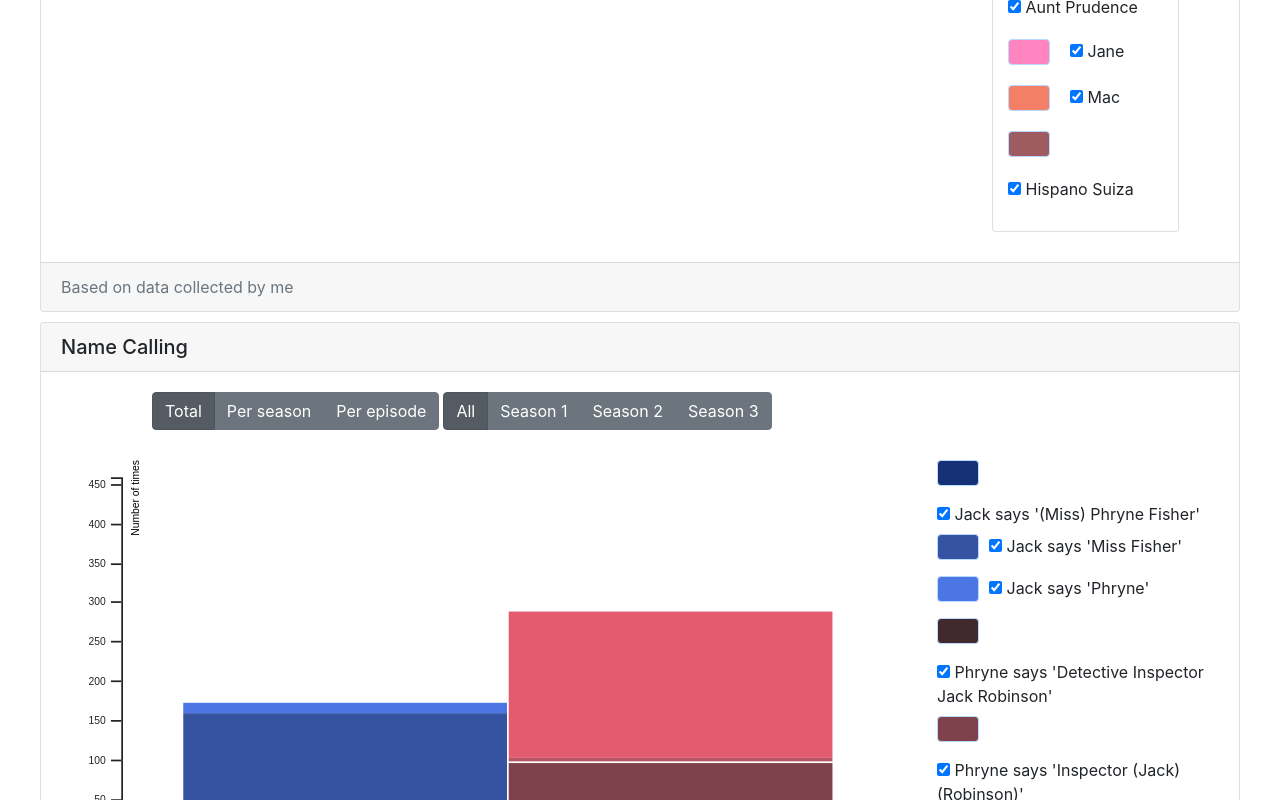
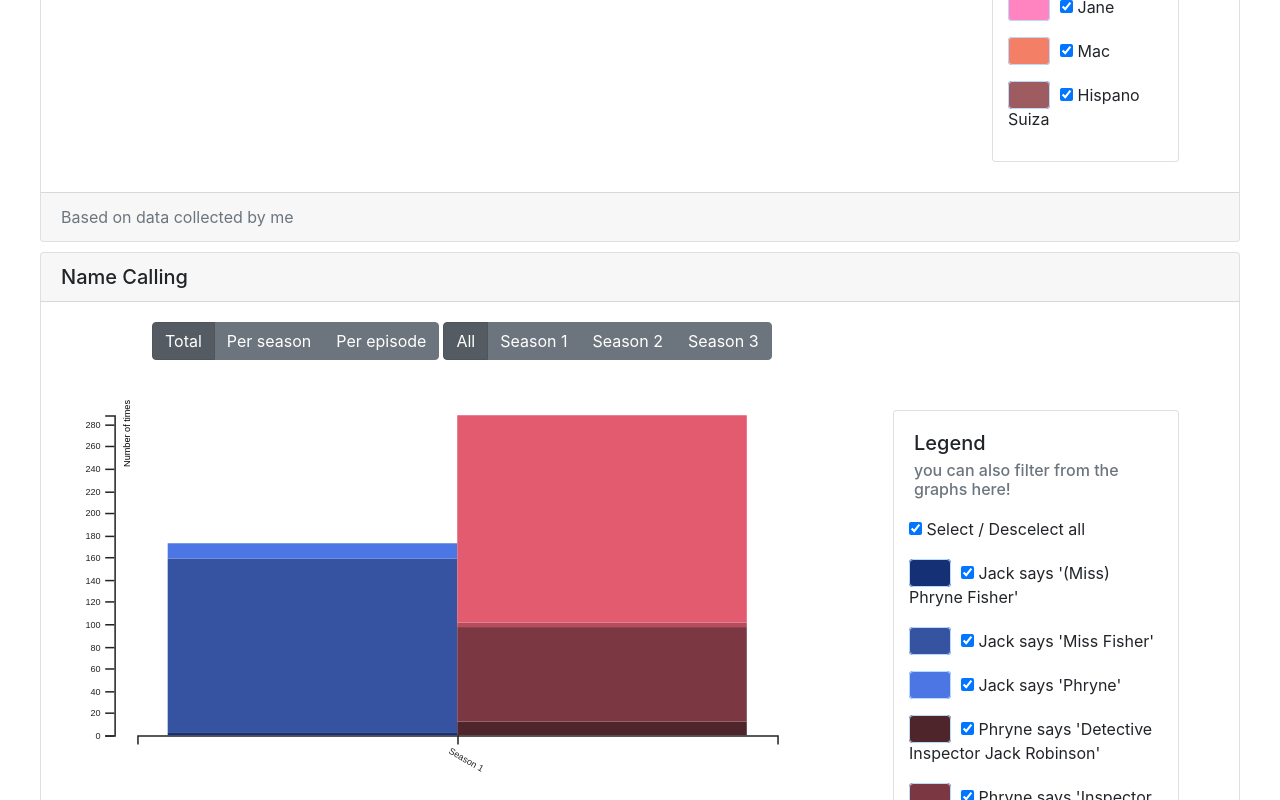
Before and after one commit to marinaFrey/missFisher, an Angular app: page /home in a window 1280 px wide. Shown: the part 1740-2540 px from the top of the page. Built offline with nearby package versions, Linux system fonts and the light colour scheme.

Commit message:
name calling funcionando

```diff
--- a/src/app/visualizations/name-calling-visualization/name-calling-visualization.component.html
+++ b/src/app/visualizations/name-calling-visualization/name-calling-visualization.component.html
@@ -3,19 +3,19 @@
     <div class="card-body">
         <div class="row justify-content-center align-items-center" style="margin-bottom: 30px">
 
-          <div class="btn-group mr-1" role="group" aria-label="grouping methods">
-              <button type="button" class="btn btn-secondary" data-toggle="tooltip" title="Some text" [ngClass]='{"active":graphTypeSelection==0}'
+            <div class=" btn-group mr-1 group-button" role="group" aria-label="grouping methods">
+                <button type="button" class="btn btn-secondary" [ngClass]='{"active":graphTypeSelection==0}'
                     (click)="graphTypeSelection = 0; createVisualization()">Total</button>
                 <button type="button" class="btn btn-secondary" [ngClass]='{"active":graphTypeSelection==1}' (click)="graphTypeSelection = 1; createVisualization()">Per season</button>
                 <button type="button" class="btn btn-secondary" [ngClass]='{"active":graphTypeSelection==2}' (click)="graphTypeSelection = 2; createVisualization()">Per episode</button>
             </div>
-          <div class="btn-group mr-2" role="group" aria-label="season selection" [ngClass]='{"hidden": graphTypeSelection == 1}'>
+            <div class=" btn-group mr-2 group-button" role="group" aria-label="season selection" [ngClass]='{"hidden": graphTypeSelection == 1}'>
                 <button type="button" class="btn btn-secondary" [ngClass]='{"active":seasonSelection==0}' (click)="seasonSelection = 0; createVisualization()">All</button>
                 <button type="button" class="btn btn-secondary" [ngClass]='{"active":seasonSelection==1}' (click)="seasonSelection = 1; createVisualization()">Season 1</button>
                 <button type="button" class="btn btn-secondary" [ngClass]='{"active":seasonSelection==2}' (click)="seasonSelection = 2; createVisualization()">Season 2</button>
                 <button type="button" class="btn btn-secondary" [ngClass]='{"active":seasonSelection==3}' (click)="seasonSelection = 3; createVisualization()">Season 3</button>
             </div>
-          <div class="btn-group mr-3" role="group" aria-label="graph style selection" [ngClass]='{"hidden": graphTypeSelection != 1}'>
+            <div class=" btn-group mr-3 group-button" role="group" aria-label="graph style selection" [ngClass]='{"hidden": graphTypeSelection != 1}'>
                 <button type="button" class="btn btn-secondary" [ngClass]='{"active":graphStyleSelection==0}' (click)="graphStyleSelection = 0; createVisualization()">
                     By number of times
                 </button>
@@ -25,7 +25,7 @@
             </div>
         </div>
         <div class="row justify-content-center">
-          <div class="col-9">
+            <div class="col-xl-8 col-md-12 col-sm-12">
 
                 <div id="vizcontainer" class="svg-container">
                     <svg id="nameCallingViz" class="svg-content-responsive" style="width:100%;" viewBox="0 0 500 300"></svg>
@@ -33,17 +33,29 @@
 
             </div>
 
-          <div class="col-3">
+            <div class="col-xl-4 col-md-12 col-sm-12">
+                <div class="card">
+                    <div class="card-body">
+                        <h5 class="card-title">Legend</h5>
+                        <h6 class="card-subtitle mb-2 text-muted">you can also filter from the graphs here!</h6>
+                        <div class="row">
+                            <label style="margin: 10px;">
+                                <input type="checkbox" [(ngModel)]='selectAll' (change)="changeFilterSelection();"> Select / Descelect all
+                            </label>
+                        </div>
                         <div *ngFor="let characterInfo of charactersInfo; let i = index">
-                  <div class="row">
-                      <div class="alert alert-primary " [ngStyle]="{'background': characterInfo.color, 'border-color':characterInfo.highlight}"
-                          style="margin-right: 10px;">
-                      </div>
-                      <label>
+                            <div class="row" >
+
+                                <label style="margin: 10px;">
+                                    <span class="alert alert-primary " [ngStyle]="{'background': characterInfo.color, 'border-color':characterInfo.highlight}" style="padding-top:3px;padding-bottom:3px;margin-right: 10px;">
+                                    </span>
                                     <input type="checkbox" [(ngModel)]='characterInfo.isShowing' (change)="createVisualization();"> {{characterInfo.label}}
                                 </label>
                             </div>
                         </div>
+                    </div>
+                </div>
+
             </div>
         </div>
     </div>
--- a/src/app/visualizations/name-calling-visualization/name-calling-visualization.component.ts
+++ b/src/app/visualizations/name-calling-visualization/name-calling-visualization.component.ts
@@ -16,15 +16,16 @@ export class NameCallingVisualizationComponent extends VisualizationComponent im
   parsedData;
   seasonSelection = 0; // 0 = all seasons
   graphTypeSelection = 0; // 0 = sum 1 = per season 2 = per episode
+  selectAll = true;
 
   charactersInfo = [
-    { name: "Jack", label: "Jack says '(Miss) Phryne Fisher'", color: "#163075ff", hightlight: "#2d447fff", isShowing: true },
-    { name: "Jack", label: "Jack says 'Miss Fisher'", color: "#3553a0ff", hightlight: "#4b62aaff", isShowing: true },
-    { name: "Jack", label: "Jack says 'Phryne'", color: "#4b76e4ff", hightlight: "#081c51ff", isShowing: true },
-    { name: "Phryne", label: "Phryne says 'Detective Inspector Jack Robinson'", color: "#42292dff", hightlight: "#221619ff", isShowing: true },
-    { name: "Phryne", label: "Phryne says 'Inspector (Jack) (Robinson)'", color: "#7f414bff", hightlight: "#633139ff", isShowing: true },
-    { name: "Phryne", label: "Phryne says 'Jack Robinson'", color: "#b65664ff", hightlight: "#98404dff", isShowing: true },
-    { name: "Phryne", label: "Phryne says 'Jack'", color: "#e25b6fff", hightlight: "#be495aff", isShowing: true }
+    { name: "Jack", label: "Jack says '(Miss) Phryne Fisher'", color: "#163075ff", hightlight: "#102252ff", isShowing: true },
+    { name: "Jack", label: "Jack says 'Miss Fisher'", color: "#3553a0ff", hightlight: "#284284ff", isShowing: true },
+    { name: "Jack", label: "Jack says 'Phryne'", color: "#4b76e4ff", hightlight: "#3b62c7ff", isShowing: true },
+    { name: "Phryne", label: "Phryne says 'Detective Inspector Jack Robinson'", color: "#4e252bff", hightlight: "#42171eff", isShowing: true },
+    { name: "Phryne", label: "Phryne says 'Inspector (Jack) (Robinson)'", color: "#7c3842ff", hightlight: "#60252eff", isShowing: true },
+    { name: "Phryne", label: "Phryne says 'Jack Robinson'", color: "#b74d5cff", hightlight: "#9f4552ff", isShowing: true },
+    { name: "Phryne", label: "Phryne says 'Jack'", color: "#e25b6fff", hightlight: "#c14b5dff", isShowing: true }
   ];
 
   constructor() {
@@ -74,6 +75,13 @@ export class NameCallingVisualizationComponent extends VisualizationComponent im
     }
 
 
+  }
+
+  changeFilterSelection() {
+    for (var i = 0; i < this.charactersInfo.length; i++) {
+      this.charactersInfo[i].isShowing = this.selectAll;
+    }
+    this.createVisualization();
   }
 
   reorderData() {
@@ -182,7 +190,7 @@ export class NameCallingVisualizationComponent extends VisualizationComponent im
       data[this.episodes[i].season - 1] = { name: "Season " + this.episodes[i].season, characters: [] };
 
     for (var j = 0; j < this.episodes[i].nameCalling.length; j++) {
-      //if (this.getCharacterInfo(this.episodes[i].nameCalling[j].character, "isShowing") == true)
+      if (this.getCharacterInfo(this.episodes[i].nameCalling[j].label, "label", "isShowing") == true)
       {
         if (!data[this.episodes[i].season - 1].characters[j]) {
           data[this.episodes[i].season - 1].characters[j] = {
@@ -206,7 +214,7 @@ export class NameCallingVisualizationComponent extends VisualizationComponent im
   pushEpisodicCharacterData(data, i, id) {
     data[id] = { name: this.episodes[i].name, characters: [] };
     for (var j = 0; j < this.episodes[i].nameCalling.length; j++) {
-      //if (this.getCharacterInfo(this.episodes[i].nameCalling[j].character, "isShowing") == true)
+      if (this.getCharacterInfo(this.episodes[i].nameCalling[j].label, "label", "isShowing") == true)
       {
         data[id].characters[j] = {
           name: this.episodes[i].name,
--- a/src/app/visualizations/number-of-scenes-per-character-visualization/number-of-scenes-per-character-visualization.component.html
+++ b/src/app/visualizations/number-of-scenes-per-character-visualization/number-of-scenes-per-character-visualization.component.html
@@ -4,19 +4,19 @@
     <div class="card-body">
         <div class="row justify-content-center align-items-center" style="margin-bottom: 30px">
 
-            <div class="btn-group mr-1" role="group" aria-label="grouping methods">
-                <button type="button" class="btn btn-secondary" data-toggle="tooltip" title="Some text" [ngClass]='{"active":graphTypeSelection==0}'
+            <div class="btn-group mr-1 group-button" role="group" aria-label="grouping methods">
+                <button type="button" class="btn btn-secondary" [ngClass]='{"active":graphTypeSelection==0}'
                     (click)="graphTypeSelection = 0; createVisualization()">Total</button>
                 <button type="button" class="btn btn-secondary" [ngClass]='{"active":graphTypeSelection==1}' (click)="graphTypeSelection = 1; createVisualization()">Per season</button>
                 <button type="button" class="btn btn-secondary" [ngClass]='{"active":graphTypeSelection==2}' (click)="graphTypeSelection = 2; createVisualization()">Per episode</button>
             </div>
-            <div class="btn-group mr-2" role="group" aria-label="season selection" [ngClass]='{"hidden": graphTypeSelection == 1}'>
+            <div class="btn-group mr-2 group-button" role="group" aria-label="season selection" [ngClass]='{"hidden": graphTypeSelection == 1}'>
                 <button type="button" class="btn btn-secondary" [ngClass]='{"active":seasonSelection==0}' (click)="seasonSelection = 0; createVisualization()">All</button>
                 <button type="button" class="btn btn-secondary" [ngClass]='{"active":seasonSelection==1}' (click)="seasonSelection = 1; createVisualization()">Season 1</button>
                 <button type="button" class="btn btn-secondary" [ngClass]='{"active":seasonSelection==2}' (click)="seasonSelection = 2; createVisualization()">Season 2</button>
                 <button type="button" class="btn btn-secondary" [ngClass]='{"active":seasonSelection==3}' (click)="seasonSelection = 3; createVisualization()">Season 3</button>
             </div>
-            <div class="btn-group mr-3" role="group" aria-label="graph style selection" [ngClass]='{"hidden": graphTypeSelection == 0}'>
+            <div class="btn-group mr-3 group-button" role="group" aria-label="graph style selection" [ngClass]='{"hidden": graphTypeSelection == 0}'>
                 <button type="button" class="btn btn-secondary" [ngClass]='{"active":graphStyleSelection==0}' (click)="graphStyleSelection = 0; createVisualization()">
                     <i class="fas fa-chart-line"></i>
                 </button>
@@ -26,14 +26,14 @@
             </div>
         </div>
         <div class="row justify-content-center">
-            <div class="col-9">
+            <div class="col-xl-9 col-md-12 col-sm-12">
 
                 <div id="vizcontainer" class="svg-container">
                     <svg id="viz" class="svg-content-responsive" style="width:100%;" viewBox="0 0 500 300"></svg>
                 </div>
 
             </div>
-            <div class="col-3">
+            <div class="col-xl-3 col-md-12 col-sm-12">
                 <div class="card">
                     <div class="card-body">
                         <h5 class="card-title">Legend</h5>
@@ -45,10 +45,11 @@
                         </div>
                         <div *ngFor="let characterInfo of charactersInfo; let i = index">
                             <div class="row">
-                                <div class="alert alert-primary " [ngStyle]="{'background': characterInfo.color, 'border-color':characterInfo.highlight}"
-                                    style="margin: 10px;">
-                                </div>
+
                                 <label style="margin: 10px;">
+                                        <span class="alert alert-primary " [ngStyle]="{'background': characterInfo.color, 'border-color':characterInfo.highlight}"
+                                        style="padding-top:3px;padding-bottom:3px;margin-right: 10px;">
+                                        </span>
                                     <input type="checkbox" [(ngModel)]='characterInfo.isShowing' (change)="createVisualization();"> {{characterInfo.name}}
                                 </label>
                             </div>
--- a/src/app/visualizations/visualization/visualization.component.ts
+++ b/src/app/visualizations/visualization/visualization.component.ts
@@ -361,8 +361,6 @@ export class VisualizationComponent implements OnInit {
     var imageGroups = this.svg.selectAll("g.img").data(data);
     imageGroups.enter().append("g").classed('img', true);
     imageGroups.exit().remove();
-
-
     var images = this.svg.selectAll("g.img").selectAll("image").data(function (d) { return d.characters; });
 
     images
@@ -404,22 +402,27 @@ export class VisualizationComponent implements OnInit {
 
   calculateHighestValue(data, vectorsName) {
     var highestValue = 0;
+    console.log(data);
     for (var i = 0; i < data.length; i++) {
       var sum = 0;
-      var character = "";
+      var character = data[i][vectorsName][0].character;
+
       for (var j = 0; j < data[i][vectorsName].length; j++) {
-        if (character == data[i][vectorsName].character)
+        if (character == data[i][vectorsName][j].character)
+        {
           sum += data[i][vectorsName][j].value;
+        }
         else {
           if (highestValue < sum)
             highestValue = sum;
-          sum = 0;
-          character = data[i][vectorsName].character
+          sum = data[i][vectorsName][j].value;
+          character = data[i][vectorsName][j].character
         }
       }
       if (highestValue < sum)
         highestValue = sum;
     }
+    console.log(highestValue);
     return highestValue;
   }
 
@@ -429,8 +432,9 @@ export class VisualizationComponent implements OnInit {
       this.clearSvg();
       return;
     }
+    console.log(data);
 
-    this.svg.selectAll("image").remove();
+    //this.svg.selectAll("image").remove();
     this.svg.selectAll("g.dot").remove();
     this.svg.selectAll(".line").remove();
 
@@ -439,7 +443,6 @@ export class VisualizationComponent implements OnInit {
     }), this.width, this.margin, 0.05);
 
     var x1 = d3.scaleBand()
-      .padding(0.005)
       .domain(data[0].characters.map(function (d) {
         return d.character;
       }))
@@ -455,8 +458,6 @@ export class VisualizationComponent implements OnInit {
     for (var i = 0; i < data[0].characters.length; i++)
       subgroups.push(data[0].characters[i].label);
 
-    var stackedData = d3.stack().keys(subgroups)(data)
-
     var barGroups = this.svg.selectAll("g.layer").data(data);
     barGroups.enter().append("g").classed('layer', true);
     barGroups.exit().remove();
@@ -466,14 +467,29 @@ export class VisualizationComponent implements OnInit {
         return d.characters;
       });
 
-    var stackSoFar = [];
-    var xDomain = this.xScale.domain();
-    var x1Domain = x1.domain();
-    for (var i = 0; i < xDomain.length; i++) {
-      stackSoFar[xDomain[i]] = [];
-      for (var j = 0; j < x1Domain.length; j++)
-        stackSoFar[xDomain[i]][x1Domain[j]] = 0;
+    var yPoints = []
+    for (var i = 0; i < data.length; i++) {
+      yPoints[data[i].name] = [];
+      for (var j = 0; j < data[i].characters.length; j++)
+      {
+        yPoints[data[i].name][j] =
+        {
+          y:  (j==0 || (data[i].characters[j-1].character != data[i].characters[j].character))?
+           data[i].characters[j].value :
+           yPoints[data[i].name][j-1].y +data[i].characters[j].value
+        }
+      }
     }
+    for (var i = 0; i < data.length; i++) {
+      for (var j = 0; j < data[i].characters.length; j++)
+      {
+        yPoints[data[i].name][j].height = (j==0 || (data[i].characters[j-1].character != data[i].characters[j].character))?
+            pointer.yScale.range()[0] - pointer.yScale(yPoints[data[i].name][j].y) :
+            pointer.yScale(yPoints[data[i].name][j-1].y)- pointer.yScale(yPoints[data[i].name][j].y)
+      }
+    }
+    //console.log(yPoints)
+
 
     bars.enter().append("rect")
       //.filter(function(d){ return d.value > 0;})
@@ -484,11 +500,10 @@ export class VisualizationComponent implements OnInit {
       .on("mouseout", function (d, i) { d3.select(this).attr("fill", d.color); })
       .transition().duration(this.transitionSpeed)
       .on('start', function (d) { d3.select(this).attr("fill", d.color) })
-      .attr("y", function (d) {
-        stackSoFar[d.name][d.character] += d.value;
-        return pointer.yScale(stackSoFar[d.name][d.character]);
+      .attr("y", function (d,i) {
+        return pointer.yScale(yPoints[d.name][i].y);
       })
-      .attr("height", function (d) { return pointer.height - pointer.yScale(Number(d.value)) - pointer.margin.bottom; })
+      .attr("height", function (d,i) { return yPoints[d.name][i].height })
       .on('end', function () {
         d3.select(this)
           .attr("data-original-title", function (d) { var text = d.label + ": " + Math.round(d.value) + " time(s)<br/>" + "S" + d.season + "E" + d.episode + ": " + d.name; return text; });
@@ -500,18 +515,57 @@ export class VisualizationComponent implements OnInit {
       .transition().duration(this.transitionSpeed)
       .on('start', function (d) { d3.select(this).attr("fill", d.color) })
       .attr("x", function (d) { return pointer.xScale(d.name) + x1(d.character); })
-      .attr("y", function (d) {
-        stackSoFar[d.name][d.character] += d.value;
-        return pointer.yScale(stackSoFar[d.name][d.character]);
+      .attr("y", function (d,i) {
+        return pointer.yScale(yPoints[d.name][i].y);
       })
+      .attr("height", function (d,i) { return yPoints[d.name][i].height })
       .attr("width", x1.bandwidth())
-      .attr("height", function (d) { return pointer.height - pointer.yScale(Number(d.value)) - pointer.margin.bottom; })
       .on('end', function () {
         d3.select(this)
           .attr("data-original-title", function (d) { var text = d.label + ": " + Math.round(d.value) + " time(s)<br/>" + "S" + d.season + "E" + d.episode + ": " + d.name; return text; });
       });
 
     bars.exit().remove();
+      /*
+    var imageGroups = this.svg.selectAll("g.img").data(data);
+    imageGroups.enter().append("g").classed('img', true);
+    imageGroups.exit().remove();
+    var images = this.svg.selectAll("g.img").selectAll("image").data(function (d) {console.log(d); return d.characters; });
+
+    images
+      .enter()
+      .append("image")
+      .filter(function(d,i,c){
+        console.log(d,i,c); return true;
+      })
+      .attr("width", function (d) {return pointer.calculateImageInfo(x1.bandwidth(), pointer.maxPhotoSize, x1.bandwidth(), pointer);})
+      .attr("height", function (d) {return pointer.calculateImageInfo(x1.bandwidth(), pointer.maxPhotoSize, x1.bandwidth(), pointer);})
+      .attr("x", function (d) {return pointer.calculateImageInfo(pointer.xScale(d.name) + x1(d.character) + x1.bandwidth() / 2 - x1.bandwidth() / 2, pointer.xScale(d.name) + x1(d.character) + x1.bandwidth() / 2 - pointer.maxPhotoSize / 2, x1.bandwidth(), pointer);})
+      .attr("y", function (d) {return pointer.height - pointer.margin.bottom;})
+      .merge(images) // get the already existing elements as well
+      .transition() // and apply changes to all of them
+      .duration(this.transitionSpeed)
+      .attr("class", "img")
+      //.attr("opacity", function (d) {if (d.value > 0 && x1.bandwidth() >= pointer.minPhotoSize) return 1; else return 0})
+      .attr("xlink:href", function (d) { return "../../../assets/images/" + d.character + "Calling.png"; })
+      .attr("width", function (d) {return pointer.calculateImageInfo(x1.bandwidth(), pointer.maxPhotoSize, x1.bandwidth(), pointer);})
+      .attr("height", function (d) {return pointer.calculateImageInfo(x1.bandwidth(), pointer.maxPhotoSize, x1.bandwidth(), pointer);})
+      .attr("x", function (d) {return pointer.calculateImageInfo(pointer.xScale(d.name) + x1(d.character) + x1.bandwidth() / 2 - x1.bandwidth() / 2, pointer.xScale(d.name) + x1(d.character) + x1.bandwidth() / 2 - pointer.maxPhotoSize / 2, x1.bandwidth(), pointer);})
+      .attr("y", function (d) {return pointer.calculateImageInfo(pointer.yScale(Number(d.value)) - x1.bandwidth(), pointer.yScale(Number(d.value)) - pointer.maxPhotoSize, x1.bandwidth(), pointer);})
+      .on('end', function () {
+          d3.select(this).attr("data-original-title", function (d) {
+            var text;
+            if(d.episode)
+              text = d.character + ": " + Math.round(d.value) + "%<br/>" + "S" + d.season + "E" + d.episode + ": " + d.name;
+            else
+              text = d.character + ": " + Math.round(d.value) + "%<br/>" + "Season " + d.season;
+            return text;
+          });
+        d3.select(this).attr("class", "tooltipped");
+        d3.select(this).attr("data-toggle", "tooltip");
+      });
+
+    images.exit().remove();*/
   }
 
   createLineChart(data) {
--- a/src/styles.css
+++ b/src/styles.css
@@ -7,6 +7,18 @@
     margin:10px;
     margin-left: 40px;
     margin-right: 40px;
+}
+
+.group-button
+{
+  margin-bottom: 10px;
+}
+
+.legend-color
+{
+  padding-top:3px;
+  padding-bottom:3px;
+  margin-right: 10px;
 }
 
 .svg-container {
```
Also changed, not shown: src/assets/images/JackCalling.png (added), src/assets/images/PhryneCalling.png (added). Lines whose indentation alone changed are shown as unchanged.
